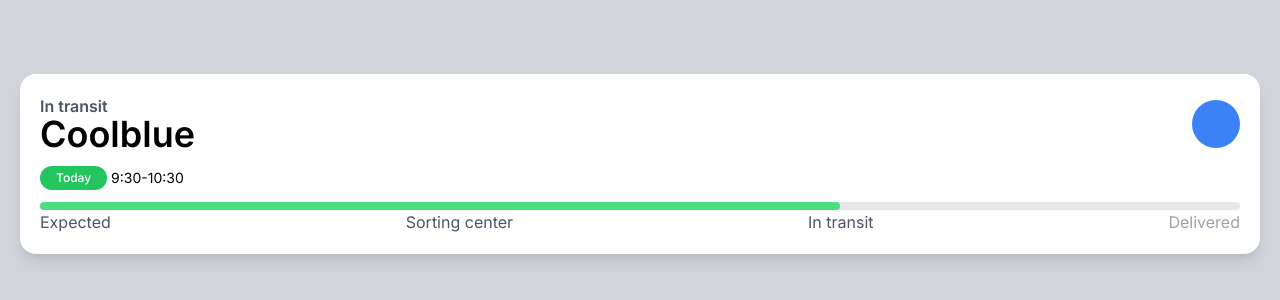
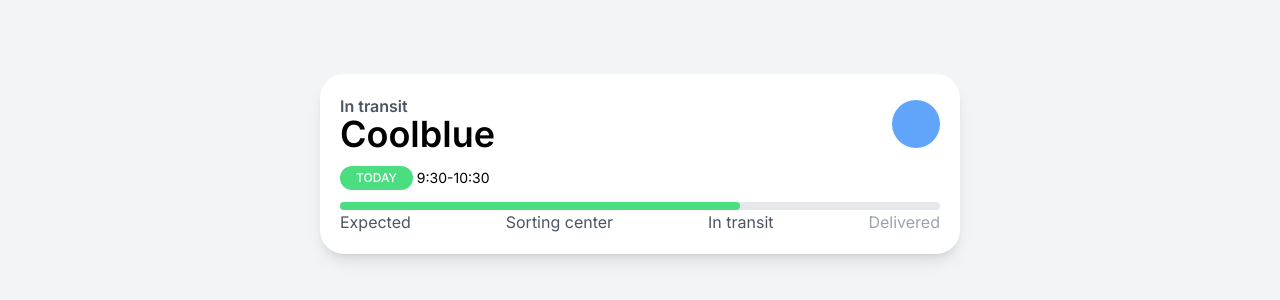
Before and after one commit to freejak5520/carrot-market-clone, a Next.js app: page / in a window 1280 px wide. Shown: the part 236-536 px from the top of the page. Built offline with nearby package versions, Linux system fonts and the light colour scheme.

Commit message:
tailwindccss - dark mode

```diff
--- a/app/page.tsx
+++ b/app/page.tsx
@@ -1,18 +1,18 @@
 
 export default function Home() {2
-  return (<main className="bg-gray-300 h-screen flex items-center justify-center p-5">
-<div className="bg-white w-full shadow-lg p-5 rounded-2xl">
+  return (<main className="bg-gray-100 h-screen flex items-center justify-center p-5 dark:bg-gray-700 dark:text-white">
+<div className="bg-white w-full shadow-lg p-5 rounded-3xl max-w-screen-sm dark:bg-gray-600">
   <div className="flex justify-between items-center">
     <div className="flex flex-col">
-      <span className="text-gray-600 font-semibold -mb-1">In transit</span>
-      <span className="text-4xl font-semibold">Coolblue</span>
+      <span className="text-gray-600 font-semibold -mb-1 dark:text-gray-300">In transit</span>
+      <span className="text-4xl font-semibold dark:text-white">Coolblue</span>
     </div>
-    <div className="bg-blue-500 size-12 rounded-full"/>
+    <div className="bg-blue-400 size-12 rounded-full"/>
   </div>
 
   <div className="flex my-3 items-center gap-1">
-    <span className="bg-green-500 text-white px-4 py-1 rounded-full text-xs font-medium">Today</span>
-    <span className="text-sm">9:30-10:30</span>
+    <span className="bg-green-400 text-white px-4 py-1 rounded-full text-xs font-medium hover:bg-green-500 hover:scale-105 cursor-default uppercase transition">Today</span>
+    <span className="text-sm dark:text-gray-200">9:30-10:30</span>
   </div>
 
 <div className="relative">
@@ -20,11 +20,11 @@
   <div className="bg-green-400 w-2/3 h-2 rounded-full absolute"></div>
 </div>
 
-  <div className="flex justify-between items-center mt-5 text-gray-600">
+  <div className="flex justify-between items-center mt-5 text-gray-600 dark:text-gray-300">
     <span>Expected </span>
     <span>Sorting center</span>
     <span>In transit</span>
-    <span className="text-gray-400">Delivered</span>
+    <span className="text-gray-400 dark:text-gray-500">Delivered</span>
   </div>
 
 </div>
```
